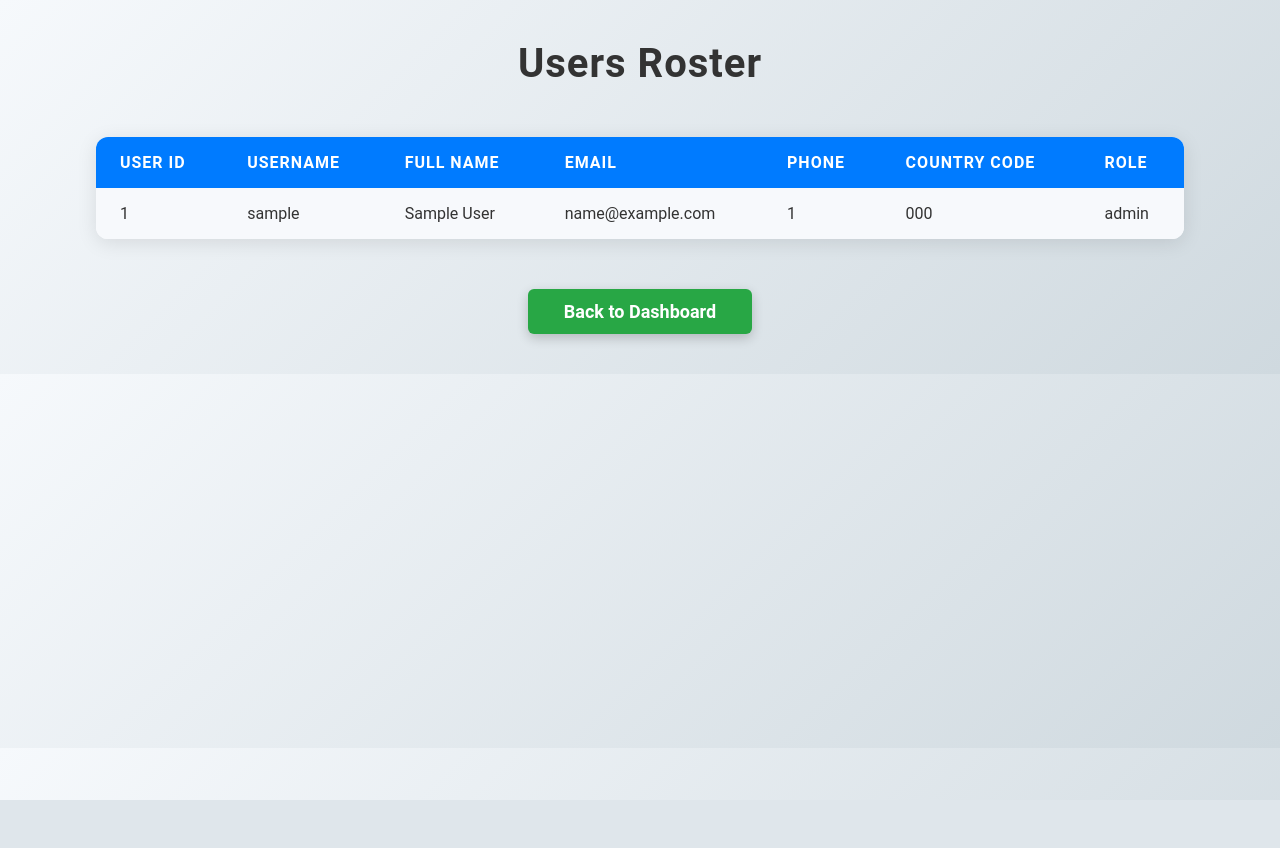
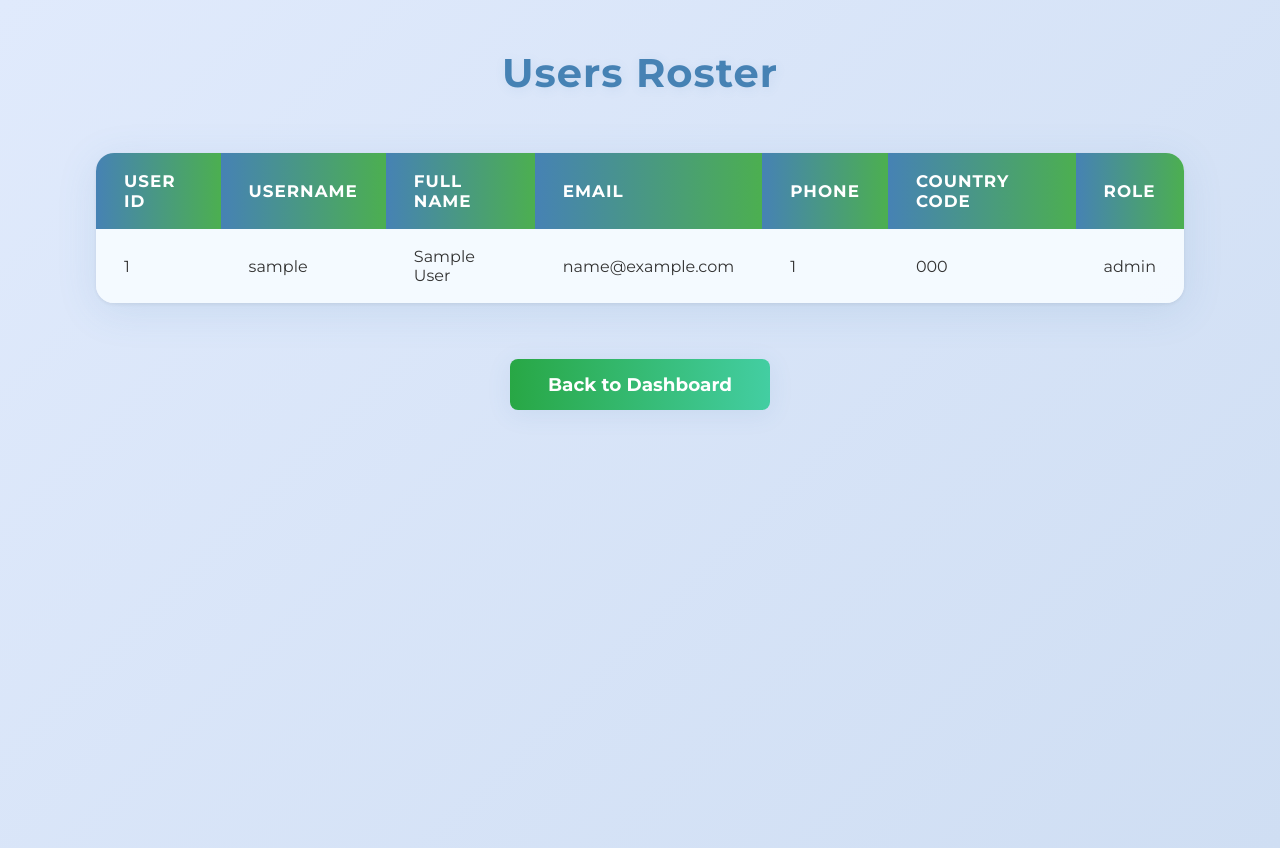
Before and after one commit to vidved123/MyLibrary, a Python web app: template templates/users_roster.html in a window 1280 px wide. Before the commit the page ends 800 px from the top, so only its background shows below. Run offline with Jinja, Linux system fonts and the light colour scheme; the template is opened without the code that fills it: most values are stand-ins (such as "Sample title", 1, 10 or a date in 2020).

Commit message:
Update UsersRoster.css

```diff
--- a/static/css/UsersRoster.css
+++ b/static/css/UsersRoster.css
@@ -1,56 +1,78 @@
+@import url('https://fonts.googleapis.com/css2?family=Montserrat:wght@400;700&display=swap');
+
 body {
-    font-family: 'Roboto', sans-serif;
-    background: linear-gradient(135deg, #f6f9fc, #cfd9df);
+    font-family: 'Montserrat', 'Roboto', Arial, sans-serif;
+    background: linear-gradient(135deg, #e0eafc 0%, #cfdef3 100%);
     margin: 0;
     padding: 0;
+    min-height: 100vh;
+    animation: fadeInBody 1s ease;
+}
+
+@keyframes fadeInBody {
+    from { opacity: 0; }
+    to { opacity: 1; }
 }
 
 h1 {
     text-align: center;
-    margin-top: 40px;
-    color: #333;
+    margin-top: 48px;
+    color: #4682b4;
     font-size: 2.5rem;
     letter-spacing: 1px;
+    font-weight: 700;
+    text-shadow: 1px 2px 12px rgba(70, 130, 180, 0.10);
+    animation: fadeInDown 1s 0.2s both;
+}
+
+@keyframes fadeInDown {
+    from { opacity: 0; transform: translateY(-30px); }
+    to { opacity: 1; transform: translateY(0); }
 }
 
 table {
     width: 85%;
-    margin: 50px auto;
+    margin: 56px auto;
     border-collapse: collapse;
-    background-color: #ffffff;
-    box-shadow: 0 4px 20px rgba(0, 0, 0, 0.1);
-    border-radius: 12px;
+    background: rgba(255,255,255,0.85);
+    box-shadow: 0 8px 40px rgba(70, 130, 180, 0.13), 0 1.5px 4px rgba(0,0,0,0.07);
+    border-radius: 18px;
     overflow: hidden;
+    animation: fadeInUp 1s 0.3s both;
+}
+
+@keyframes fadeInUp {
+    from { opacity: 0; transform: translateY(40px); }
+    to { opacity: 1; transform: translateY(0); }
 }
 
 th, td {
-    padding: 16px 24px;
+    padding: 18px 28px;
     text-align: left;
     font-size: 16px;
 }
 
 th {
-    background-color: #007bff;
+    background: linear-gradient(90deg, #4682b4 0%, #4CAF50 100%);
     color: #fff;
     text-transform: uppercase;
     letter-spacing: 1px;
+    font-weight: 700;
+    font-size: 1.05em;
 }
 
 td {
-    background-color: #f7f9fc;
+    background: rgba(240, 248, 255, 0.6);
     color: #333;
 }
 
 tr:nth-child(even) td {
-    background-color: #eef2f7;
+    background: #f9f9f9;
 }
 
 tr:hover td {
-    background-color: #d6e9f5;
-    transition: background-color 0.3s ease;
-}
-
-tr:hover td:hover {
+    background: #e0eafc;
+    transition: background 0.3s;
     cursor: pointer;
 }
 
@@ -58,26 +80,36 @@ tr:hover td:hover {
 .button {
     display: block;
     width: fit-content;
-    padding: 12px 36px;
-    margin: 40px auto;
-    color: #ffffff;
-    background-color: #28a745;
+    padding: 14px 38px;
+    margin: 48px auto;
+    color: #fff;
+    background: linear-gradient(90deg, #28a745 0%, #43cea2 100%);
     border: none;
-    border-radius: 6px;
+    border-radius: 8px;
     text-decoration: none;
     text-align: center;
-    font-size: 18px;
-    font-weight: bold;
-    box-shadow: 0 4px 12px rgba(0, 0, 0, 0.2);
-    transition: background-color 0.3s ease, box-shadow 0.3s ease;
+    font-size: 1.15em;
+    font-weight: 700;
+    box-shadow: 0 4px 24px rgba(70, 130, 180, 0.10);
+    transition: background 0.3s, box-shadow 0.3s, transform 0.3s;
+    outline: none;
 }
 
 .button:hover {
-    background-color: #218838;
-    box-shadow: 0 6px 18px rgba(0, 0, 0, 0.3);
+    background: linear-gradient(90deg, #218838 0%, #43cea2 100%);
+    box-shadow: 0 8px 32px rgba(70, 130, 180, 0.18);
+    transform: translateY(-2px) scale(1.03);
 }
 
-/* Responsive Table */
+::-webkit-scrollbar {
+    width: 10px;
+    background: #e0eafc;
+}
+::-webkit-scrollbar-thumb {
+    background: #b0c4de;
+    border-radius: 8px;
+}
+
 @media (max-width: 768px) {
     table {
         width: 95%;
@@ -86,4 +118,11 @@ tr:hover td:hover {
     th, td {
         padding: 12px;
     }
+    .button {
+        font-size: 1em;
+        padding: 10px 12px;
+    }
+    h1 {
+        font-size: 1.3em;
+    }
 }
```
